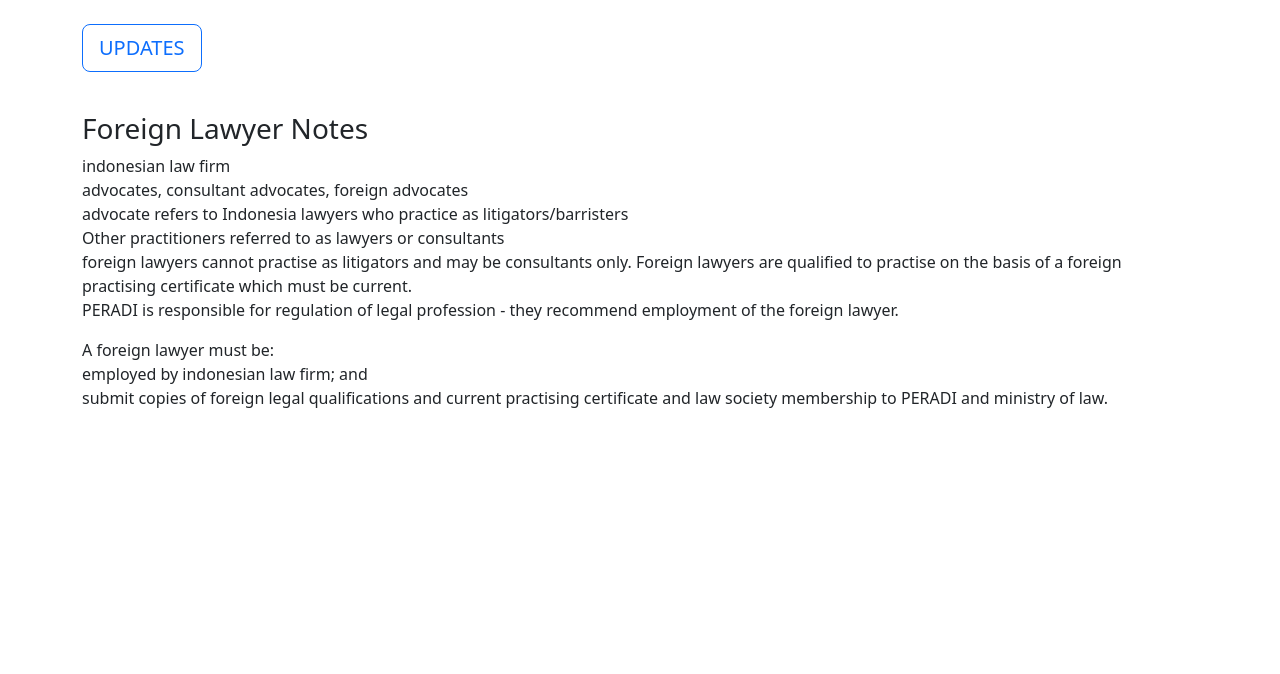
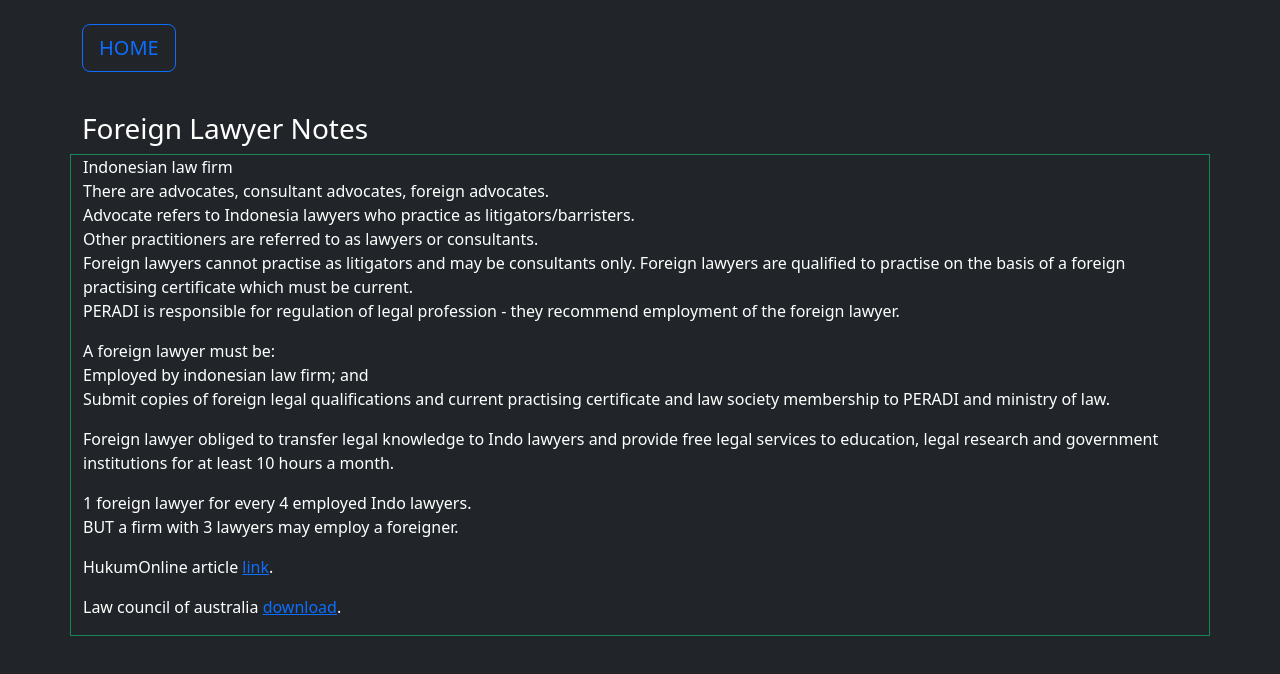
Before and after one commit to marchingbots/cangguRepo, a plain HTML site: page lawyer.html in a window 1280 px wide. Drawn offline with nearby package versions, Linux system fonts and the light colour scheme.

Commit message:
update foreign lawyer

```diff
--- a/lawyer.html
+++ b/lawyer.html
@@ -5,22 +5,34 @@
     <meta name="viewport" content="width=device-width, initial-scale=1.0">
         <link href="https://cdn.jsdelivr.net/npm/bootstrap@5.3.6/dist/css/bootstrap.min.css" rel="stylesheet" integrity="sha384-4Q6Gf2aSP4eDXB8Miphtr37CMZZQ5oXLH2yaXMJ2w8e2ZtHTl7GptT4jmndRuHDT" crossorigin="anonymous">
 
-    <title>Corporate Structure</title>
+    <title>foreign advocate</title>
 </head>
-<body>
+<body class="bg-dark">
+
     <div class="container mt-4 mb-3 ">
-            <a class="btn btn-outline-primary btn-lg" href="index.html" role="button">UPDATES</a>
-        </div>
+            <a class="btn btn-outline-primary btn-lg" href="index.html" role="button">HOME</a>
+    </div>
         <br>
-<div class="container ">
+
+
+<div class="container text-white ">
     <h3>Foreign Lawyer Notes</h3>
 </div>
 
-<div class="container">
+<div class="container border border-success text-white">
 
-<p>indonesian law firm<br>advocates, consultant advocates, foreign advocates <br>advocate refers to Indonesia lawyers who practice as litigators/barristers<br>Other practitioners referred to as lawyers or consultants<br>foreign lawyers cannot practise as litigators and may be consultants only. Foreign lawyers are qualified to practise on the basis of a foreign practising certificate which must be current.<br>PERADI is responsible for regulation of legal profession - they recommend employment of the foreign lawyer.</p>
-<p>A foreign lawyer must be: <br>employed by indonesian law firm; and <br>submit copies of foreign legal qualifications and current practising certificate and law society membership to PERADI and ministry of law. </p>
-<p></p>
+<p>Indonesian law firm<br>There are advocates, consultant advocates, foreign advocates. <br>Advocate refers to Indonesia lawyers who practice as litigators/barristers.<br>Other practitioners are referred to as lawyers or consultants.<br>Foreign lawyers cannot practise as litigators and may be consultants only. Foreign lawyers are qualified to practise on the basis of a foreign practising certificate which must be current.<br>PERADI is responsible for regulation of legal profession - they recommend employment of the foreign lawyer.</p>
+<p>A foreign lawyer must be: <br>Employed by indonesian law firm; and <br>Submit copies of foreign legal qualifications and current practising certificate and law society membership to PERADI and ministry of law. </p>
+
+<p>Foreign lawyer obliged to transfer legal knowledge to Indo lawyers and provide free legal services to education, legal research and government institutions for at least 10 hours a month.</p>
+
+<p>1 foreign lawyer for every 4 employed Indo lawyers.<br>BUT a firm with 3 lawyers may employ a foreigner.</p>
+
+
+<p>HukumOnline article <a href="https://www.hukumonline.com/klinik/a/can-foreign-advocates-establish-law-firms-in-indonesia--lt63db59e6b9a69/">link</a>.</p>
+
+<p>Law council of australia <a href="">download</a>.</p>
+
     </div>
 
 
```
Also changed, not shown: 1 other file.
